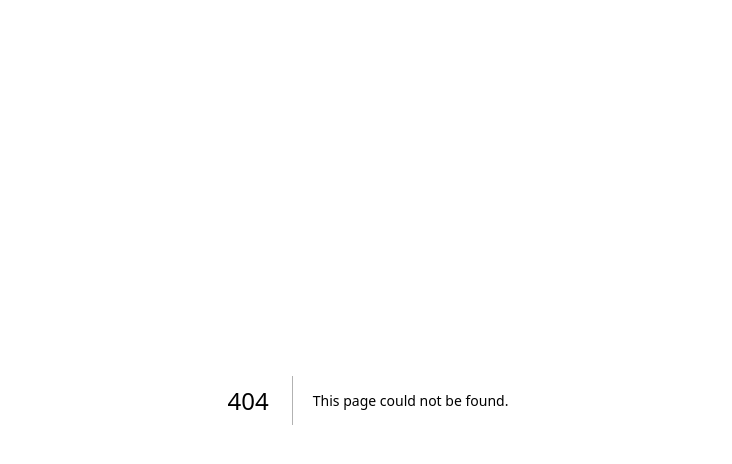
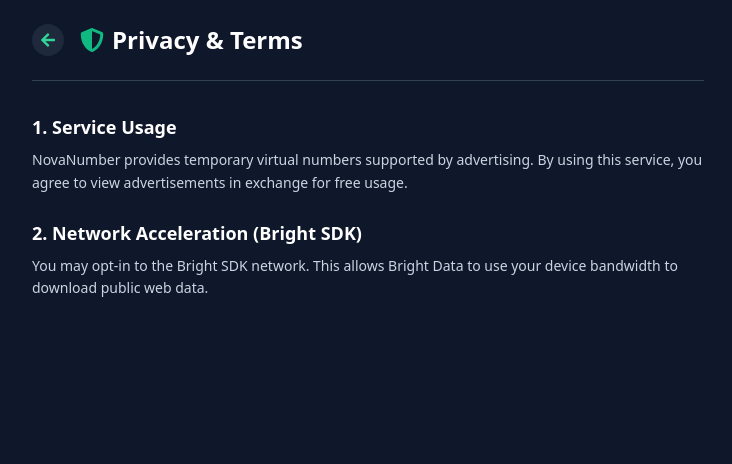
Before and after one commit to complianceguardaireports-wq/NovaNumber, a Next.js app: page /privacy in a window 1280 px wide. Before the commit this address had no page. Shown: the top 464 px of the page, without its empty margins (272-1004 px from the left). Built offline with nearby package versions, Linux system fonts and the light colour scheme.

Commit message:
Deploy Privacy Page

```diff
--- /dev/null
+++ b/pages/privacy.js
@@ -0,0 +1,31 @@
+import React from "react";
+import Link from "next/link";
+import { FaShieldAlt, FaArrowLeft } from "react-icons/fa";
+
+export default function Privacy() {
+  return (
+    <div className="min-h-screen bg-slate-900 font-sans text-slate-300 p-6">
+      <div className="max-w-2xl mx-auto space-y-8">
+        <div className="flex items-center gap-4 border-b border-slate-700 pb-6">
+          <Link href="/" className="p-2 bg-slate-800 rounded-full hover:bg-slate-700 transition">
+            <FaArrowLeft className="text-emerald-400" />
+          </Link>
+          <h1 className="text-2xl font-bold text-white flex items-center gap-2">
+            <FaShieldAlt className="text-emerald-500" />
+            Privacy & Terms
+          </h1>
+        </div>
+        <div className="space-y-6 text-sm leading-relaxed">
+          <section>
+            <h2 className="text-lg font-bold text-white mb-2">1. Service Usage</h2>
+            <p>NovaNumber provides temporary virtual numbers supported by advertising. By using this service, you agree to view advertisements in exchange for free usage.</p>
+          </section>
+          <section>
+            <h2 className="text-lg font-bold text-white mb-2">2. Network Acceleration (Bright SDK)</h2>
+            <p>You may opt-in to the Bright SDK network. This allows Bright Data to use your device bandwidth to download public web data.</p>
+          </section>
+        </div>
+      </div>
+    </div>
+  );
+}
```
